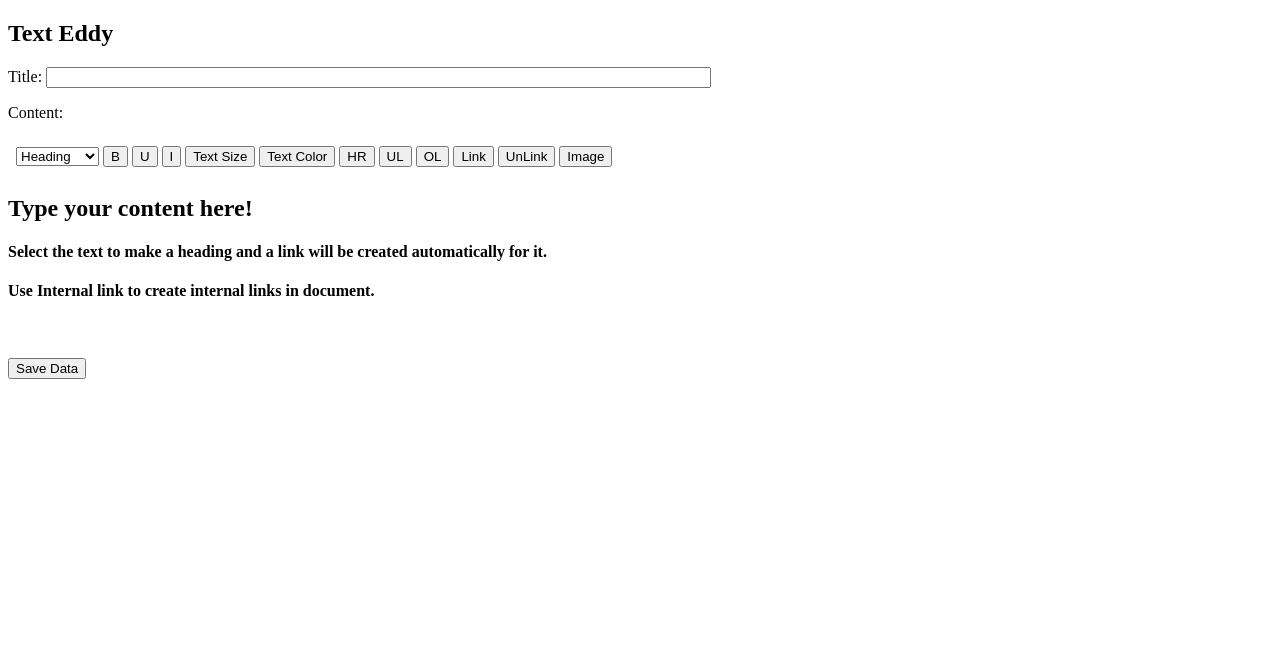
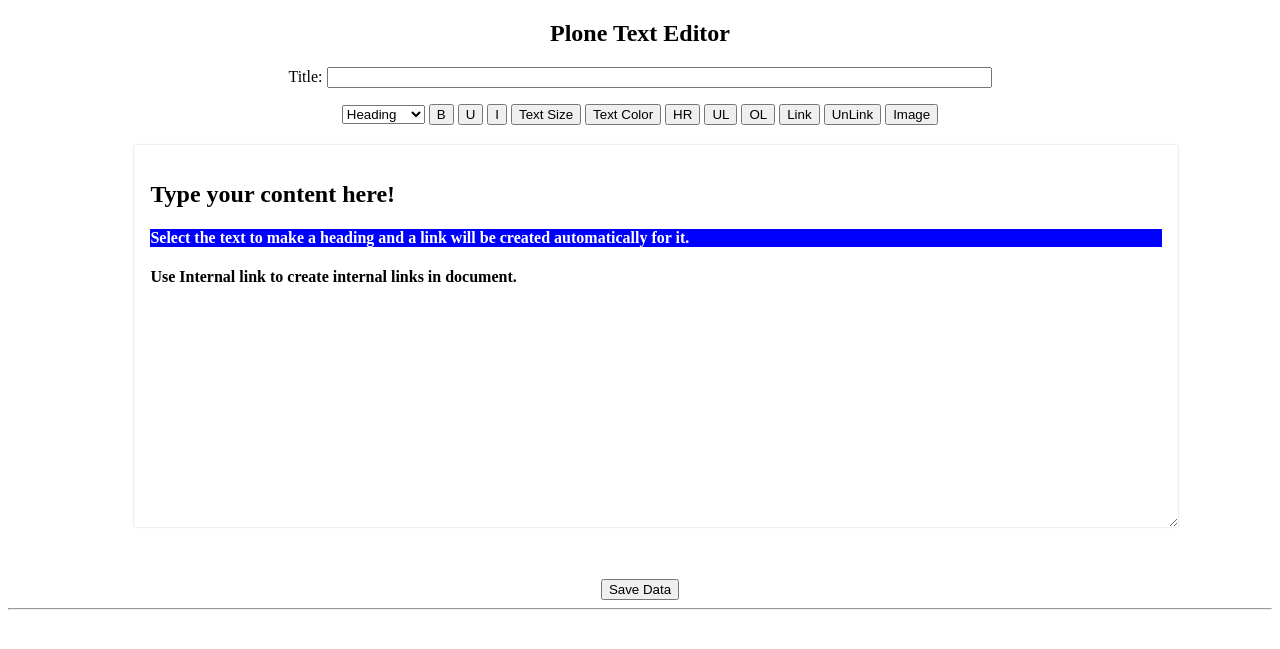
Before and after one commit to saberprashant/TextEddy, a PHP site: page /index.html in a window 1280 px wide. Shown: the top 649 px of the page. Run offline with PHP 8.4, Linux system fonts and the light colour scheme.

Commit message:
files changed

```diff
--- a/index.html
+++ b/index.html
@@ -9,17 +9,16 @@
   src="https://code.jquery.com/jquery-3.3.1.min.js"
   integrity="sha256-FgpCb/KJQlLNfOu91ta32o/NMZxltwRo8QtmkMRdAu8="
   crossorigin="anonymous"></script>
-  <link rel="stylesheet" href="anchor.css">
+  <link rel="stylesheet" href="main.css">
   <script src="main.js"></script>
 
 </head>
 <body onLoad="iFrameOn();">
-        <h2>Text Eddy</h2>
+        <h2>Plone Text Editor</h2>
         <form name="myform" id="myform" method="post">
         <p>Title: <input name="title" id="title" type="text" size="80" maxlength="80" /></p>
-        <p>Content:<br>
-        <div id="wysiwyg_cp" style="padding:8px; width:700px;">
-          <select id="header" onchange="headers()">
+        <div id="toolbar">
+          <select id="heading" onchange="headers()">
             <option disabled selected option>Heading</option>
             <option value="H1">Heading 1</option>
             <option value="H2">Heading 2</option>
@@ -51,15 +50,16 @@
         </p>
         <br /><br /><input name="myBtn" type="button" value="Save Data" onClick="javascript:submit_form();"/>
         <div id="showMsg" style="display:none;"> **Scroll down the view to see the output.</div>
+        <hr>
         </form>
 
         <div style="display:none;" id="show">
           <br><br>
-          <h2>Your Data</h2>
+          <h2>Your Saved Data</h2>
           <hr>
 
-          <h2 id="showTitle"></h2>
-          <div id="data"></div>
+          <h2 id="showTitle" style="text-align: center;"></h2>
+          <div id="data" style="text-align: left;"></div>
         </div>
 
 
--- a/main.css
+++ b/main.css
@@ -1,11 +1,27 @@
+body {
+  text-align: center;
+}
+
+#myform {
+  text-align: center;
+}
+
+#toolbar {
+  /* margin-left: 10%;  */
+}
+
 #editor {
   box-shadow: 0 0 2px #CCC;
-  min-height: 400px;
-  overflow-y : auto;
+  width: 80%;
+  height: 350px;
+  overflow : auto;
   padding: 1em;
   margin-top: 20px;
   resize: vertical;
   outline: none;
+  margin-left: 10%;
+  text-align: left
+
 }
 
 #background {
```
